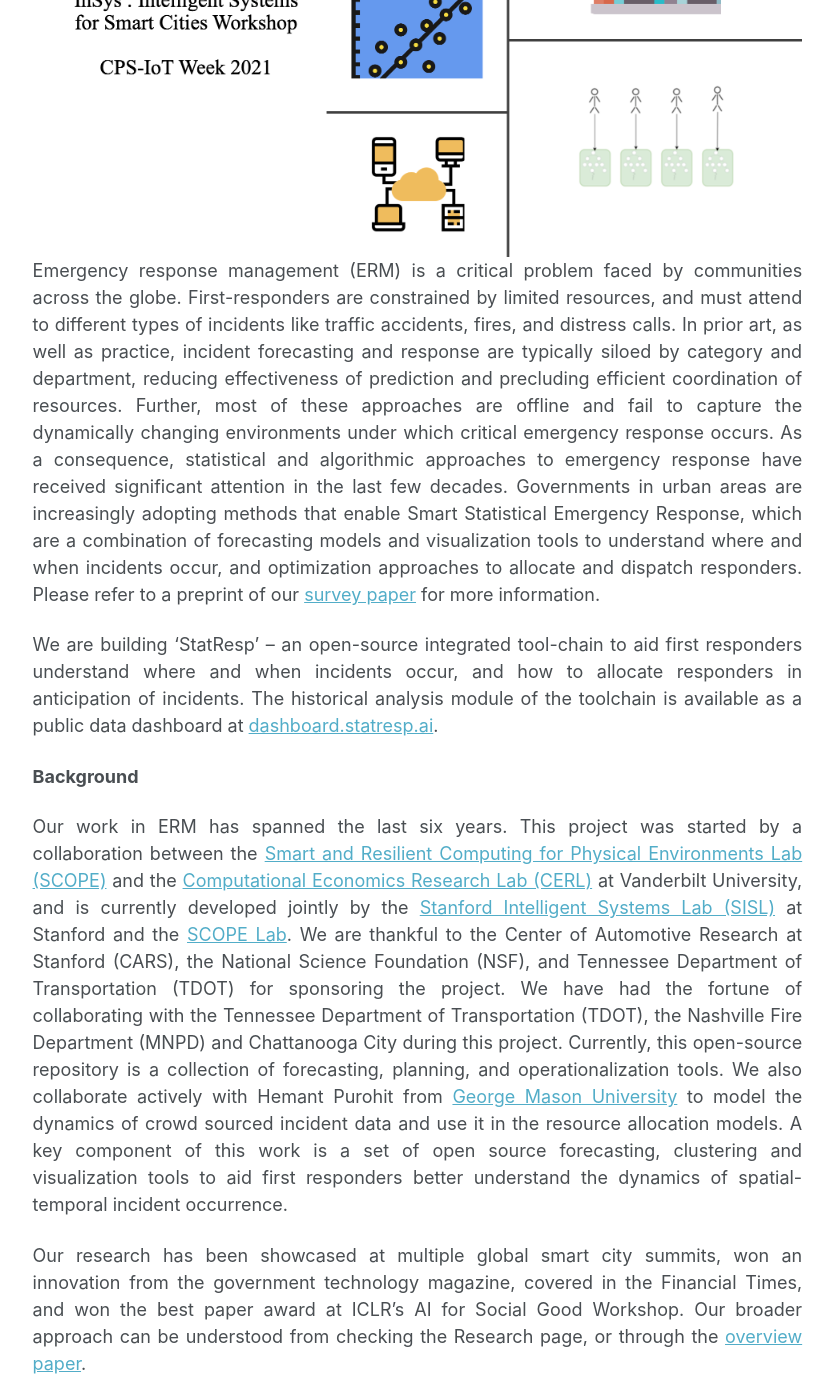
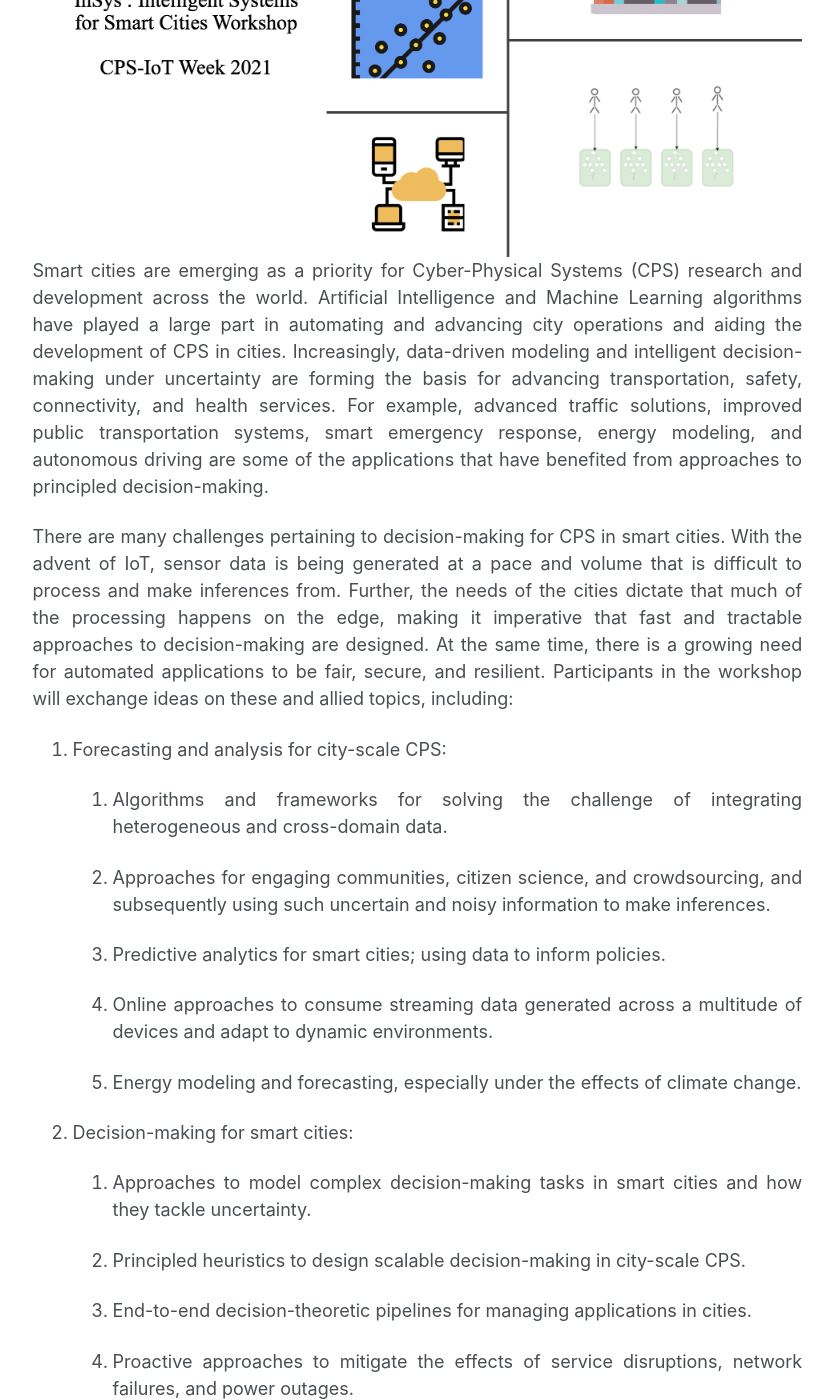
Before and after one commit to insys-cpsweek/insys-cpsweek.github.io, a Jekyll site: the page built from _pages/about.md, in a window 1280 px wide and 1400 px high, scrolled down 306 px. Shown: the whole window, without its empty margins (249-1083 px from the left). Built offline with Jekyll 4.4.1, drawn with Linux system fonts in a browser that asks for light colours; some of the changed text lies outside the part shown.

Commit message:
updated conference about

```diff
--- a/_pages/about.md
+++ b/_pages/about.md
@@ -12,35 +12,46 @@ redirect_from:
 </div>
 
 
-Emergency response management (ERM) is a critical problem faced by communities across the globe. First-responders are constrained by limited resources, and must attend to different types of incidents like traffic accidents, fires, and distress calls. In prior art, as well as practice, incident forecasting and response are typically siloed by category and department, reducing effectiveness of prediction and precluding efficient coordination of resources. Further, most of these approaches are offline and fail to capture the dynamically changing environments under which critical emergency response occurs. As a consequence, statistical and algorithmic approaches to emergency response have received significant attention in the last few decades. Governments in urban areas are increasingly adopting methods that enable Smart Statistical Emergency Response, which are a combination of forecasting models and visualization tools to understand where and when incidents occur, and optimization approaches to allocate and dispatch responders. Please refer to a preprint of our [survey paper](https://arxiv.org/abs/2006.04200) for more information.
+Smart cities are emerging as a priority for Cyber-Physical Systems (CPS) research and development across the world. Artificial Intelligence and Machine Learning algorithms have played a large part in automating and advancing city operations and aiding the development of CPS in cities. Increasingly, data-driven modeling and intelligent decision-making under uncertainty are forming the basis for advancing transportation, safety, connectivity, and health services. For example, advanced traffic solutions, improved public transportation systems, smart emergency response, energy modeling, and autonomous driving are some of the applications that have benefited from approaches to principled decision-making.
 
-We are building 'StatResp' -- an open-source integrated tool-chain to aid first responders understand where and when incidents occur, and how to allocate responders in anticipation of incidents. The historical analysis module of the toolchain is available as a public data dashboard at [dashboard.statresp.ai](https://dashboard.statresp.ai).
+There are many challenges pertaining to decision-making for CPS in smart cities. With the advent of IoT, sensor data is being generated at a pace and volume that is difficult to process and make inferences from. Further, the needs of the cities dictate that much of the processing happens on the edge, making it imperative that fast and tractable approaches to decision-making are designed. At the same time, there is a growing need for automated applications to be fair, secure, and resilient. Participants in the workshop will exchange ideas on these and allied topics, including:
 
-<b>Background</b>
 
-Our work in ERM has spanned the last six years. This project was started by a collaboration between the [Smart and Resilient Computing for Physical Environments Lab (SCOPE)](https://scope-lab.org) and the [Computational Economics Research Lab (CERL)](http://vorobeychik.com/) at Vanderbilt University, and is currently developed jointly by the [Stanford Intelligent Systems Lab (SISL)](http://sisl.stanford.edu) at Stanford and the [SCOPE Lab](https://scope-lab.org). We are thankful to the Center of Automotive Research at Stanford (CARS), the National Science Foundation (NSF), and Tennessee Department of Transportation (TDOT) for sponsoring the project. We have had the fortune of collaborating with the Tennessee Department of Transportation (TDOT), the Nashville Fire Department (MNPD) and Chattanooga City during this project. Currently, this open-source repository is a collection of forecasting, planning, and operationalization tools. We also collaborate actively with Hemant Purohit from [George Mason University](https://ist.gmu.edu/~hpurohit/informatics-lab/grants/NSF-crisis-knowledge-graph.html) to model the dynamics of crowd sourced incident data and use it in the resource allocation models. A key component of this work is a set of open source forecasting, clustering and visualization tools to aid first responders better understand the dynamics of spatial-temporal incident occurrence.
-
-Our research has been showcased at multiple global smart city summits, won an innovation from the government technology magazine, covered in the Financial Times, and won the best paper award at ICLR's AI for Social Good Workshop. Our broader approach can be understood from checking the Research page, or through the [overview paper](http://statresp.github.io/files/urbancomputing.pdf).
-
-<br>
-
-<b>Updates</b>
-
-<ul>
-     <li> We gave a talk at the AAAI Fall Symposium on AI for Social Good about challenges in designing emergency response pipelines. See the talk here <a href="https://www.youtube.com/watch?v=i2Lggsa8iHM&feature=emb_logo">here</a>.</li>
-    <li> Our work on creating <a href="https://arxiv.org/abs/2011.05440">emergency incident detection from crowdsourced waze data using bayesian information fusion</a> has been acepted to the IEEE/WIC/ACM International Joint Conference On Web Intelligence And Intelligent Agent Technology.</li>
-    <li> Our work on creating <a href="https://ayanmukhopadhyay.github.io/files/aaai_erm.pdf">designing principled emergency response pipelines</a> has been acepted to the AAAI Fall Symposium Series Workshop in AI for Social Good.</li>
-    <li> Ayan gave a tutorial on Smart Emergency Response at the <a href="http://www.compsust.net/compsust-2020/">NSF Computational Sustainability Doctorial Symposium 2020</a> on October 18. See the talk <a href="https://youtu.be/5OZszP4FTlw?t=354">here</a></li>
-    <li> Ayan gave a talk at the Utah Center for Data Science's Summer Seminar Series on the 19th of June about robust machine learning models and smart emergency response. See the poster <a href="http://datascience.utah.edu/assets/img/club_photos/SSS-2020-05.pdf">here</a>, and listen to the talk <a href="https://www.youtube.com/watch?v=LtIaj7szN5I&t=1143s">here</a></li>
-    <li> A pre-print of our <a href="https://arxiv.org/abs/2006.04200">survey paper</a> on how AI can be used to aid Emergency Response in smart cities is out and feedback would be appreciated.</li>
-    <li> Our work on robust spatial-temporal incident prediction was accepted at the 36th Conference on Uncertainty in Artificial Intelligence (UAI 2020). </li>
-    <li> We are creating <a href="https://statresp.ai/"><b>Stat Resp</b></a>, an integrated open-source toolchain of statistical methods to aid emergency response.</li>
+<ol>
+<li><p>Forecasting and analysis for city-scale CPS:</p>
+<ol>
+<li><p>Algorithms and frameworks for solving the challenge of integrating heterogeneous and cross-domain data.</p></li>
+<li><p>Approaches for engaging communities, citizen science, and crowdsourcing, and subsequently using such uncertain and noisy information to make inferences.</p></li>
+<li><p>Predictive analytics for smart cities; using data to inform policies.</p></li>
+<li><p>Online approaches to consume streaming data generated across a multitude of devices and adapt to dynamic environments.</p></li>
+<li><p>Energy modeling and forecasting, especially under the effects of climate change.</p></li>
+</ol></li>
+<li><p>Decision-making for smart cities:</p>
+<ol>
+<li><p>Approaches to model complex decision-making tasks in smart cities and how they tackle uncertainty.</p></li>
+<li><p>Principled heuristics to design scalable decision-making in city-scale CPS.</p></li>
+<li><p>End-to-end decision-theoretic pipelines for managing applications in cities.</p></li>
+<li><p>Proactive approaches to mitigate the effects of service disruptions, network failures, and power outages.</p></li>
+</ol></li>
+<li><p>Secure and resilient cities:</p>
+<ol>
+<li><p>Interactions between privacy, security, resilience, reliability, and safety from both theoretical and operational perspectives.</p></li>
+<li><p>Robustness of forecasting and decision-making approaches against adversarial behavior.</p></li>
+<li><p>Data safety and privacy.</p></li>
+<li><p>Forecasting rare infrastructure failures. Predict major infrastructure failures before they happen.</p></li>
+</ol></li>
+<li><p>Open-source smart city datasets:</p>
+<ol>
+<li><p>We highly encourage submissions of high quality city level data along with detailed description, usage, and analysis for sharing with the community.</p></li>
+<li><p>Our goal is to setup a sub-site (on Kaggle, for example) exclusively for smart cities that can serve as a one-stop data source.</p></li>
+</ol></li>
+</ol>
 </ul>
 
 <br>
 
 
-  <h3>Participants<h3>
+  <h3>Organizers<h3>
   <div style="text-align:center">
   <a href="https://www.vanderbilt.edu/">
   <img src="images/vu.jpg" height="100px" width="20%" />
```
